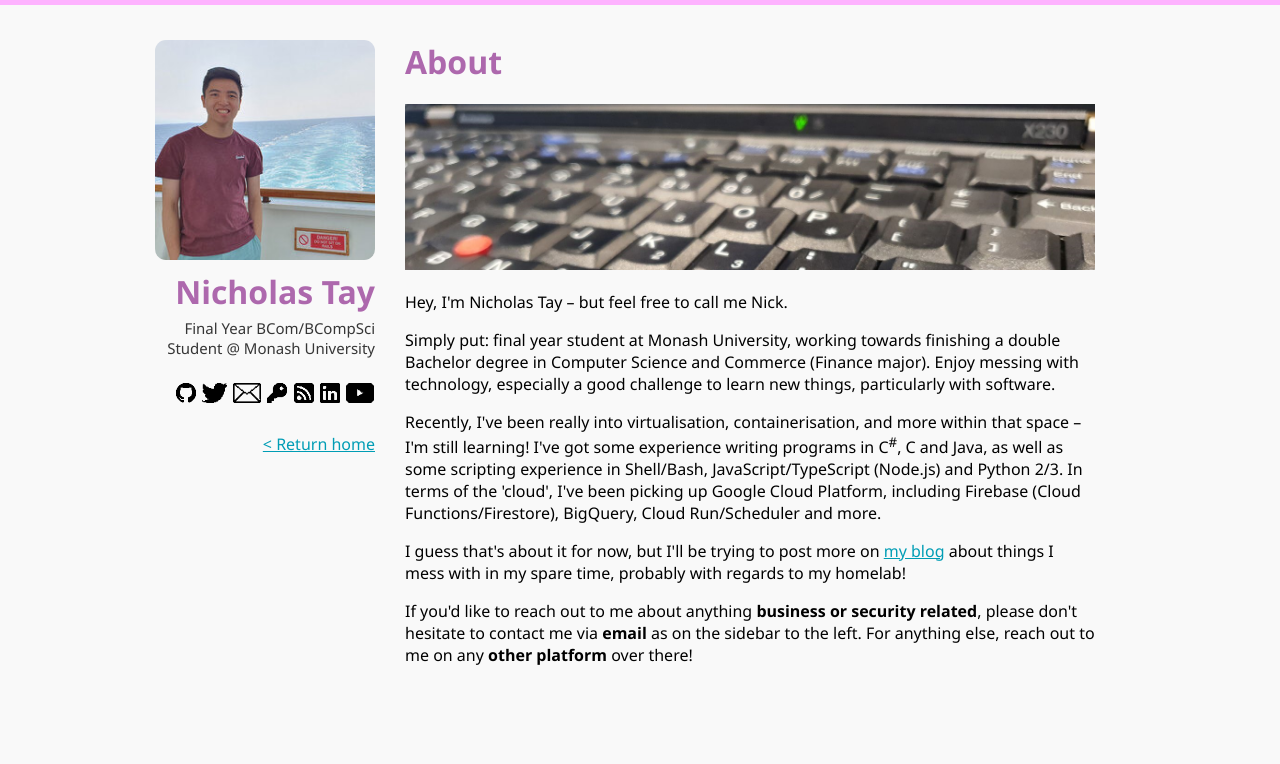
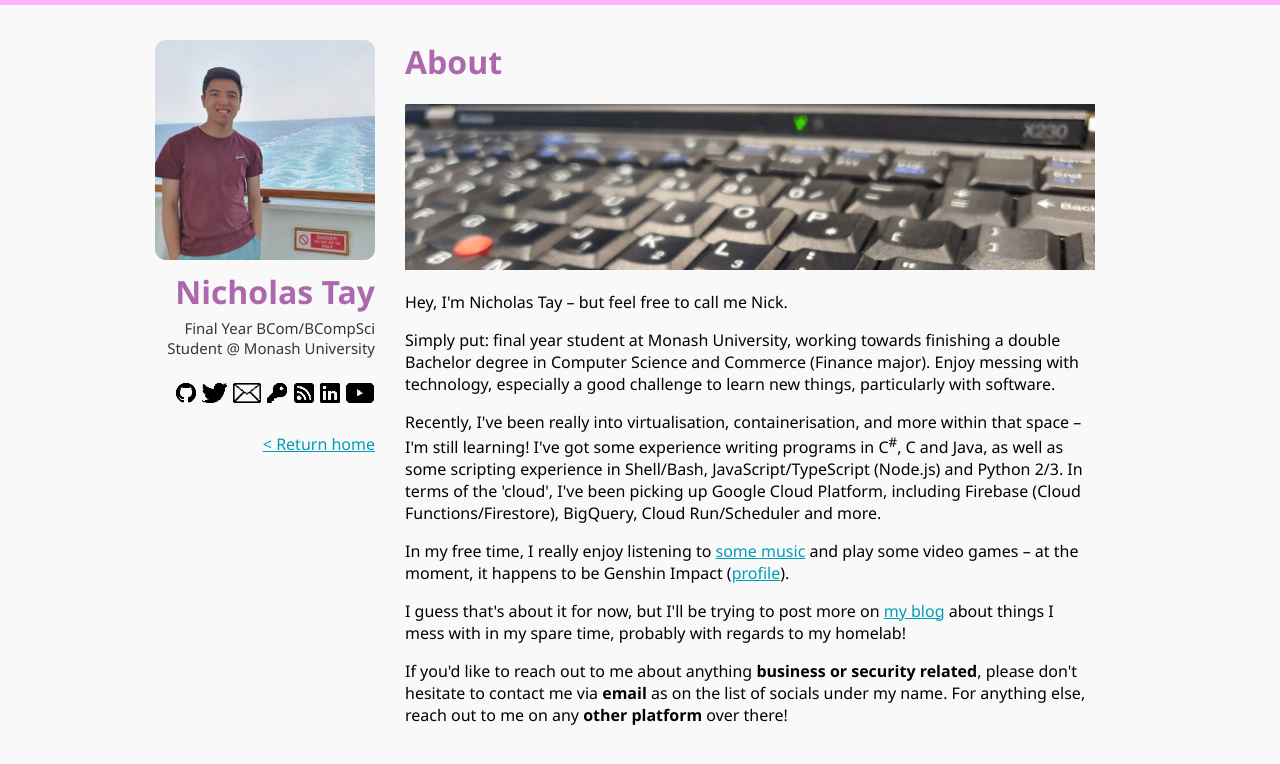
Before and after one commit to nicholastay/personal-web, a Jekyll site: the page built from about.md, in a window 1280 px wide. Shown: the top 764 px of the page. Built offline with Jekyll 4.4.1, drawn with Linux system fonts in a browser that asks for light colours.

Commit message:
Update about content

```diff
--- a/about.md
+++ b/about.md
@@ -11,6 +11,8 @@ Simply put: final year student at Monash University, working towards finishing a
 
 Recently, I've been really into virtualisation, containerisation, and more within that space -- I'm still learning! I've got some experience writing programs in C<sup>#</sup>, C and Java, as well as some scripting experience in Shell/Bash, JavaScript/TypeScript (Node.js) and Python 2/3. In terms of the 'cloud', I've been picking up Google Cloud Platform, including Firebase (Cloud Functions/Firestore), BigQuery, Cloud Run/Scheduler and more.
 
+In my free time, I really enjoy listening to [some music](https://www.last.fm/user/n2468txd) and play some video games -- at the moment, it happens to be Genshin Impact ([profile](https://webstatic-sea.mihoyo.com/app/community-game-records-sea/index.html?user_id=19309289#/ys)).
+
 I guess that's about it for now, but I'll be trying to post more on [my blog](/posts) about things I mess with in my spare time, probably with regards to my homelab!
 
-If you'd like to reach out to me about anything **business or security related**, please don't hesitate to contact me via **email** as on the sidebar to the left. For anything else, reach out to me on any **other platform** over there!
+If you'd like to reach out to me about anything **business or security related**, please don't hesitate to contact me via **email** as on the list of socials under my name. For anything else, reach out to me on any **other platform** over there!
```
